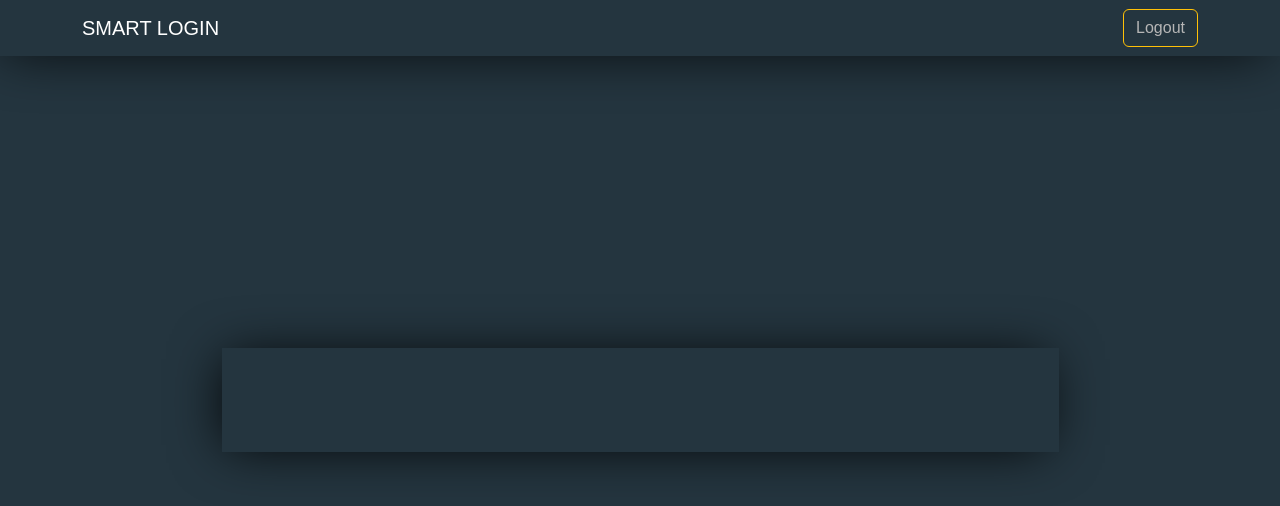
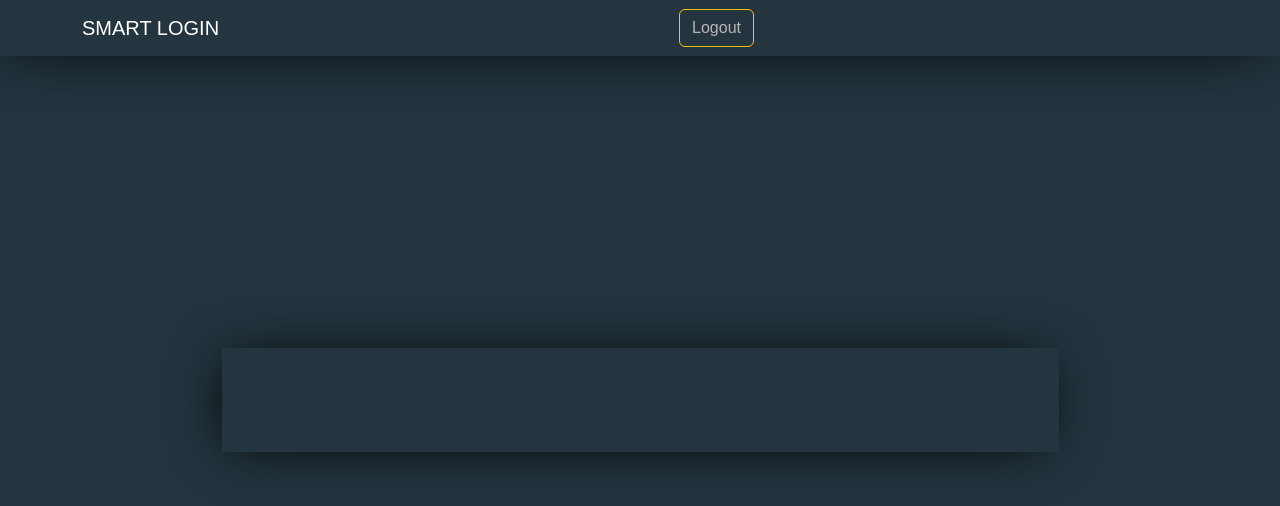
Before and after one commit to Mohamed-Huss/Smart-Login-System, a plain HTML site: page home.html in a window 1280 px wide. Drawn offline with Linux system fonts and the light colour scheme.

Commit message:
Update home.html

```diff
--- a/home.html
+++ b/home.html
@@ -18,7 +18,7 @@
                     <span class="navbar-toggler-icon"></span>
                 </button>
                 <div class="collapse navbar-collapse" id="navbarSupportedContent">
-                    <ul class="navbar-nav ms-auto mb-2 mb-lg-0">
+                    <ul class="navbar-nav m-auto mb-lg-0">
                         <li class="nav-item">
                             <a class="btn btn-outline-warning logout-btn" aria-current="page"
                                 href="./index.html" onclick="logout()">Logout</a>
```
